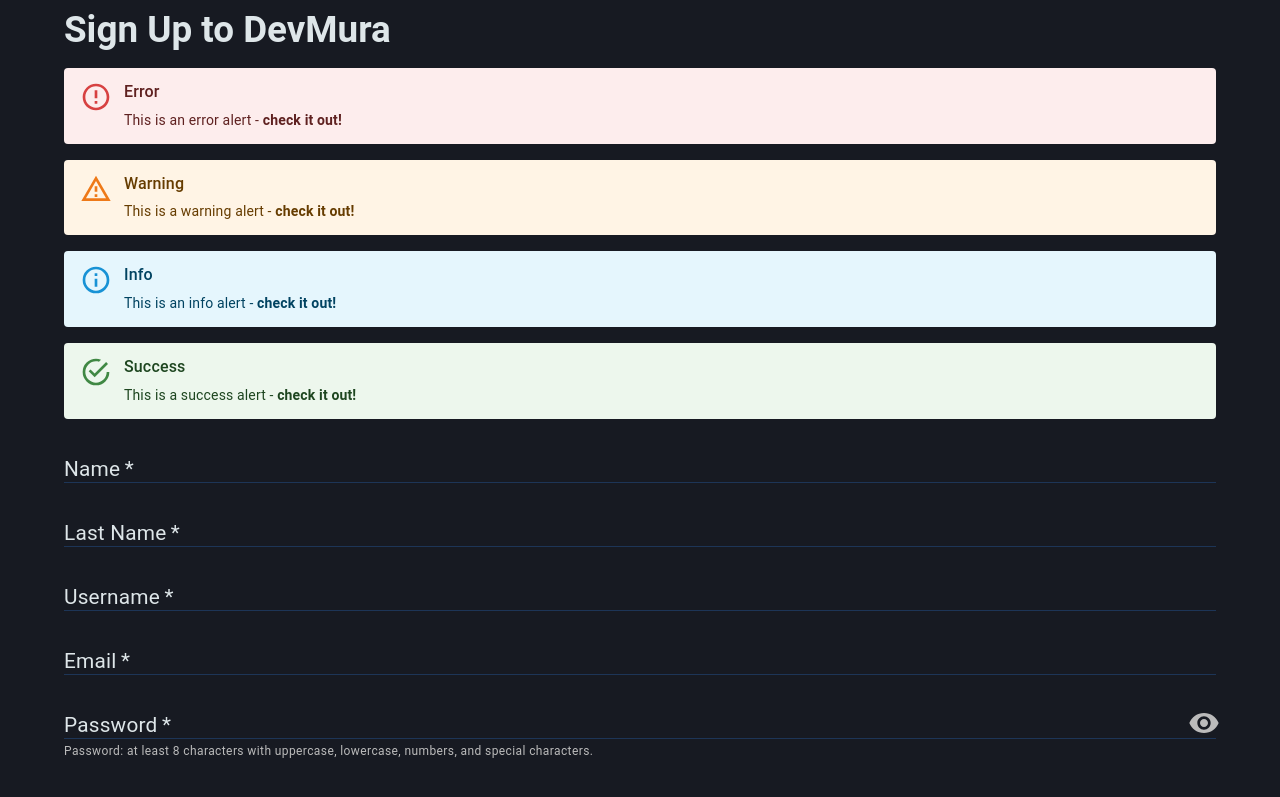
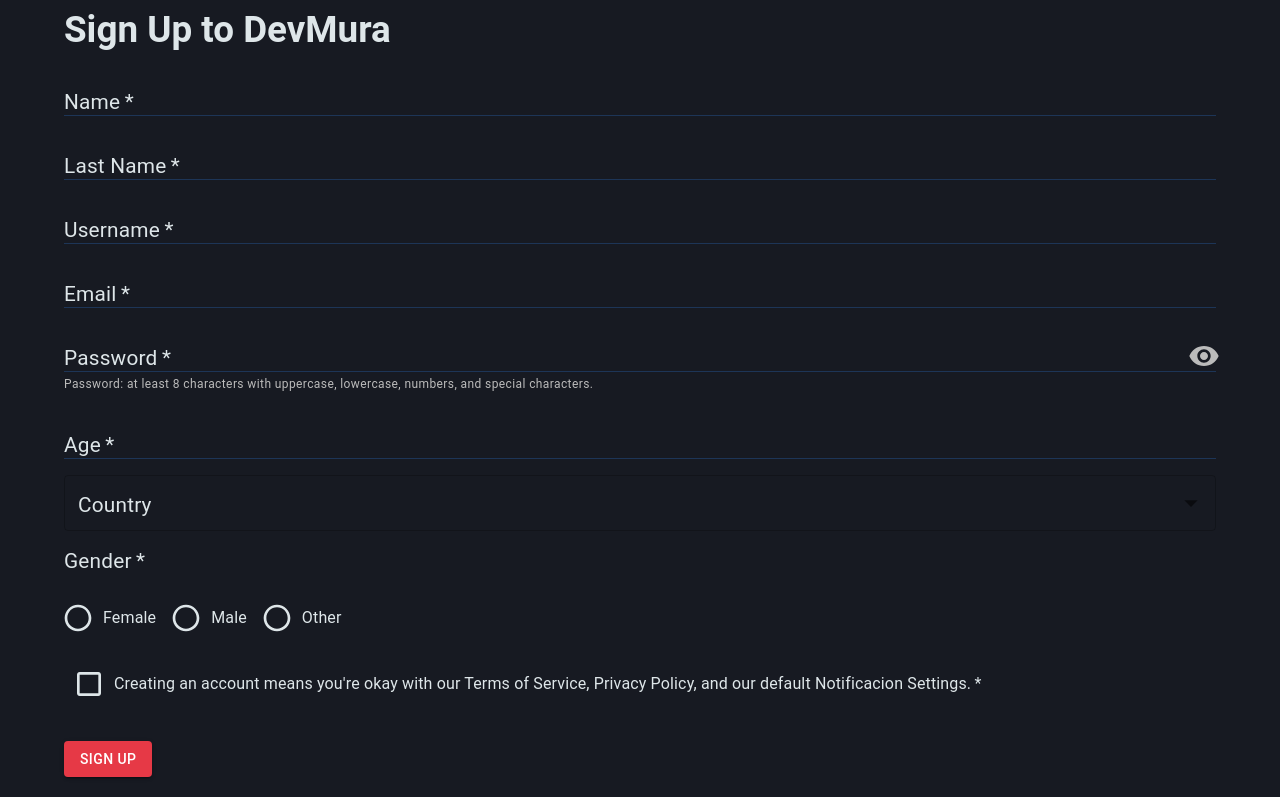
Before and after one commit to im-Michelle/DevMura, a React (Vite) app: page /sign-up in a window 1280 px wide. Shown: the top 797 px of the page. Built offline with nearby package versions, Linux system fonts and the light colour scheme.

Commit message:
alerts
alerts

```diff
--- a/src/pages/Sign-up/index.jsx
+++ b/src/pages/Sign-up/index.jsx
@@ -152,6 +152,9 @@ const SignUp = () => {
 
   // boton para aceptar los terminos y condiciones
   const [terms, setTerms] = useState(false);
+
+  // Alerts
+  const [alert, setAlert] = useState(null);
 
   // valores de los inputs
   const [name, setName] = useState("");
@@ -345,7 +348,7 @@ const SignUp = () => {
       userRegister(name, lastName, age, email, userName, password, gender ,selectedCountry.id)
       console.log("Formulario enviado");
     } else {
-      console.log("Formulario no enviado");
+      setAlert({ type: 'error', title: 'Error', message: 'An error occurred with the form' });
     }
   };
   const handleTerms = () => {
@@ -370,10 +373,10 @@ const SignUp = () => {
           onChange={handleActiveButton}
         >
           <h1>Sign Up to DevMura</h1>
-          <Alert type="error" title="Error" message="This is an error alert"/>
-          <Alert type="warning" title="Warning" message="This is a warning alert"/>
-          <Alert type="info" title="Info" message="This is an info alert"/>
-          <Alert type="success" title="Success" message="This is a success alert"/>
+          {alert && (
+            <Alert type={alert.type} title={alert.title} message={alert.message} />
+          )}
+
           <TextFieldStyled
             id="name"
             type="text"
```
